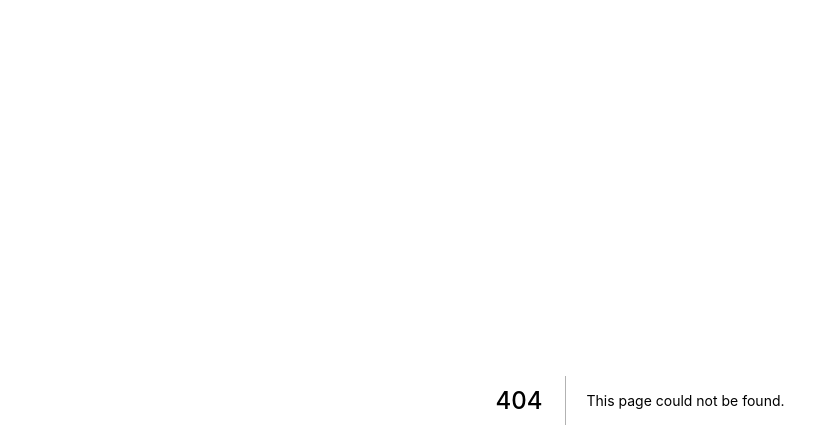
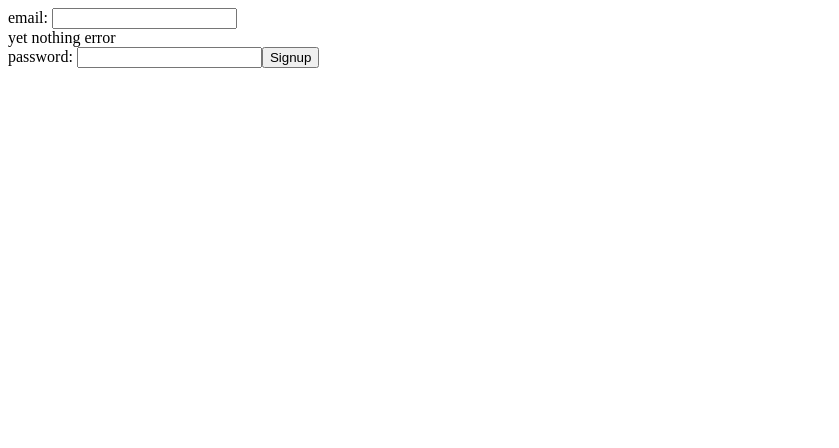
Before and after one commit to iamseungwoo/inflearn_bootcamp_fe, a Next.js app in the folder class/: page /section02/02-02-signup-state in a window 1280 px wide. Before the commit this address had no page. Shown: the top 448 px of the page, without its empty margins (0-839 px from the left). Built offline with nearby package versions, Linux system fonts and the light colour scheme.

Commit message:
email validation using state

```diff
--- a/class/pages/section02/02-01-counter-let-document/index.js
+++ b/class/pages/section02/02-01-counter-let-document/index.js
@@ -4,12 +4,12 @@ export default function CounterLetDocumnetPage() {
 
     function onClickCountUp() {
         const count = Number(document.getElementById("qqq").innerText) + 1
-        document.getElementById("qqq").innerText = count + 1;
+        document.getElementById("qqq").innerText = count;
     }
 
     function onClickCountDown() {
         const count = Number(document.getElementById("qqq").innerText) - 1;
-        document.getElementById("qqq").innerText = count - 1;
+        document.getElementById("qqq").innerText = count;
     }
 
     return (
--- /dev/null
+++ b/class/pages/section02/02-02-signup-state/index.js
@@ -0,0 +1,49 @@
+import { useState } from 'react';
+
+export default function SignupStatePage() {
+
+    const[email, setEmail] = useState("");
+    const[password, setPassword] = useState("");
+
+    const [emailError, setEmailError] = useState("yet nothing error");
+
+    function onChangeEmail(event) {
+        console.log(event);
+        console.log(event.target);
+        console.log(event.target.value);
+
+        setEmail(event.target.value);
+    }
+
+    function onChangePassword(event) {
+        setPassword(event.target.value);
+    }
+
+    function onClickSignup() {
+
+        console.log(email);
+        console.log(password);
+
+        // 1. validate inputs
+        if (email.includes("@") === false) {
+            // alert("wrong email!");
+            // document.getElementById("myerror").innerText = "wrong email!!"; => old fashion
+            setEmailError("wrong email!!");
+        } else {
+            // 2. backend send (api) => 나중에
+
+            // 3. success notification
+            alert("회원가입을 축하합니다!");
+        }
+    }
+
+    return (
+        <div>
+            email: <input type="text" onChange={onChangeEmail}/>
+            {/* <div id="myerror"></div> */}
+            <div>{emailError}</div>
+            password: <input type="password" onChange={onChangePassword}/>
+            <button onClick={onClickSignup}>Signup</button>
+        </div>
+    )
+}
```
